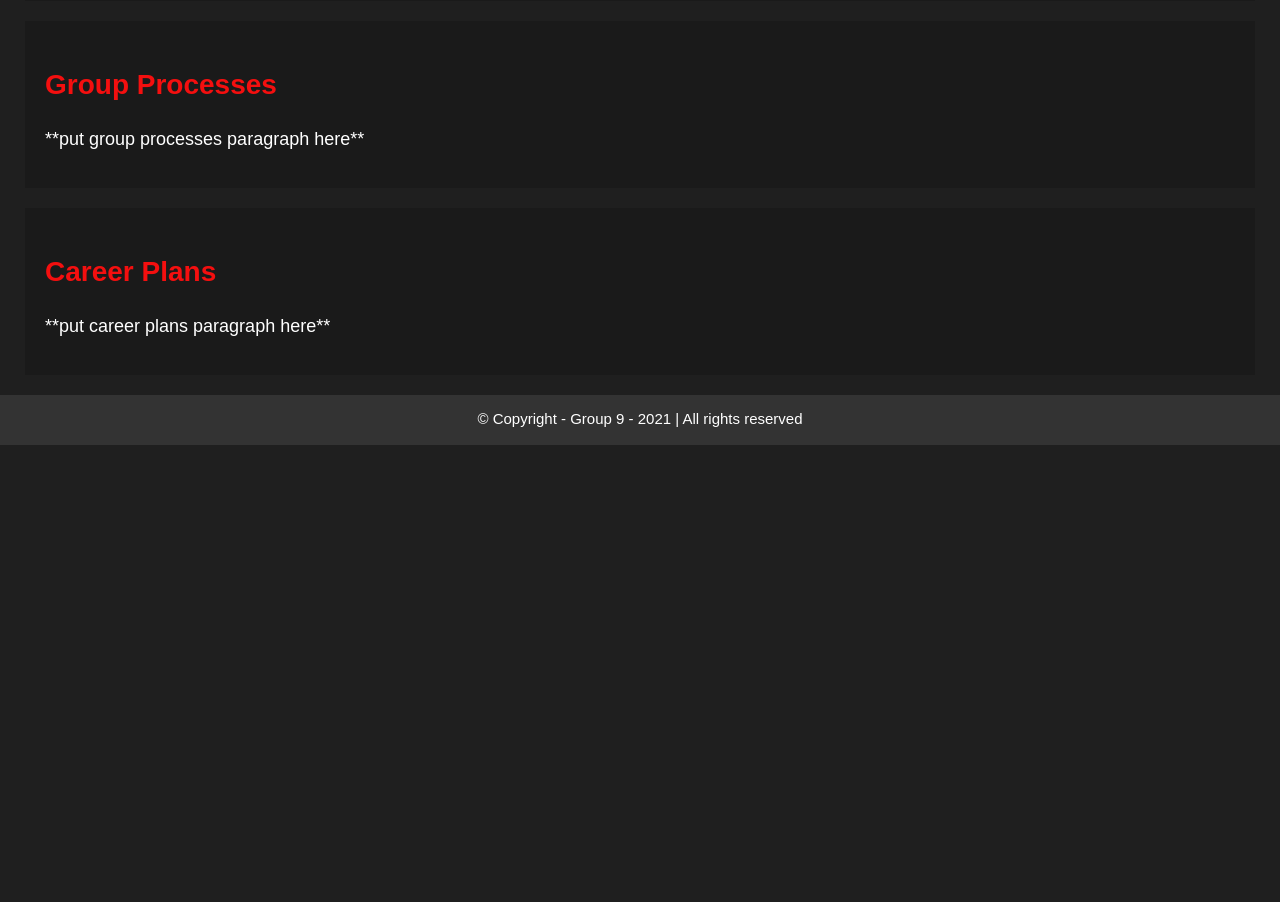
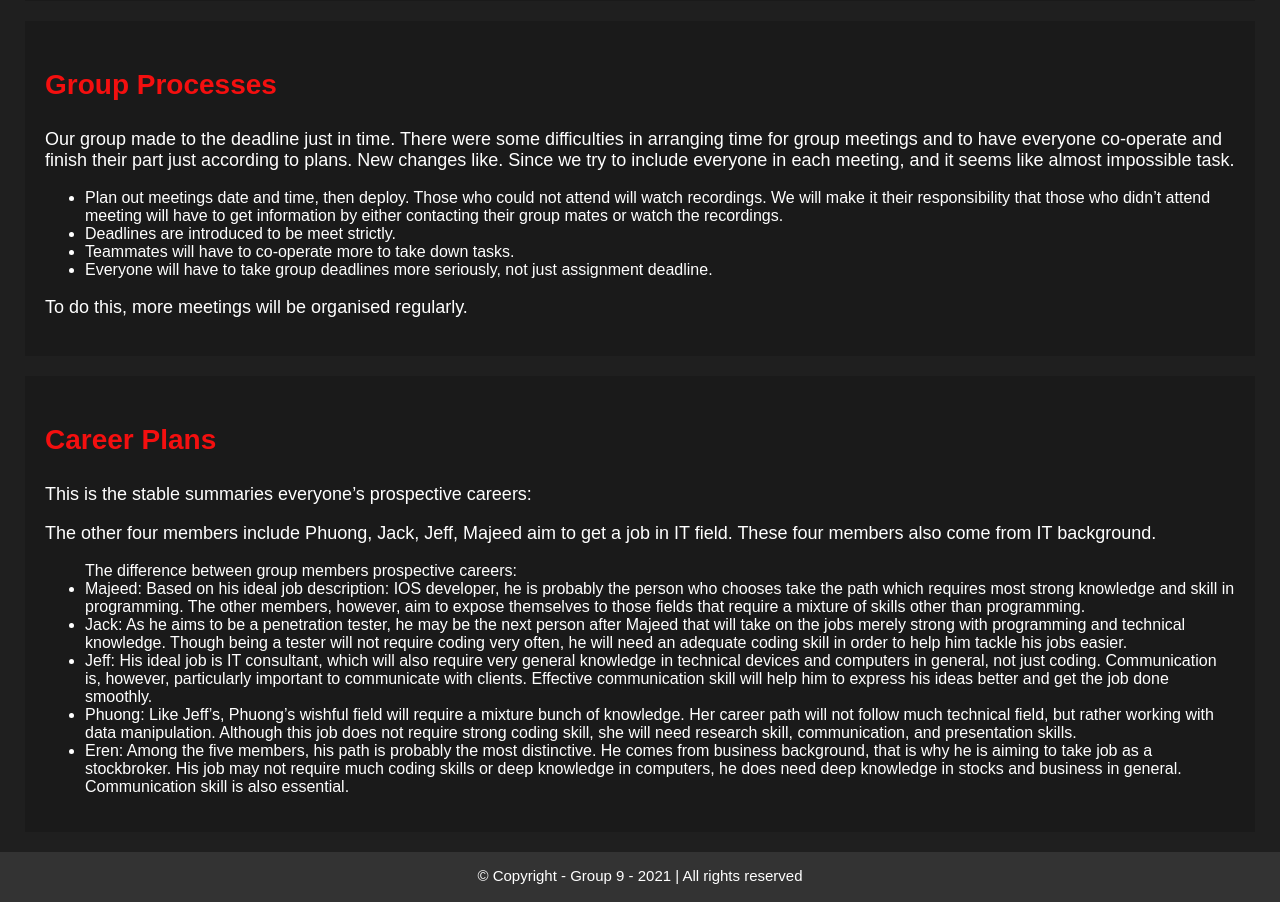
Before and after one commit to JackGardnerRMIT/Group9Assignment3, a plain HTML site: page index.html in a window 1280 px wide. Shown: the part 2520-3422 px from the top of the page. Before the commit the page ends 2965 px from the top, so only its background shows below. Drawn offline with Linux system fonts and the light colour scheme.

Commit message:
Update index.html

```diff
--- a/index.html
+++ b/index.html
@@ -84,12 +84,33 @@ Last modified: 22/5/2021
 
     <div class="box">
         <h3 style="color:#F40F0F;">Group Processes</h3>
-            <p>**put group processes paragraph here**</p>
+            <p>Our group made to the deadline just in time. There were some difficulties in arranging time for group meetings and to have everyone co-operate and finish their part just according to plans. New changes like. Since we try to include everyone in each meeting, and it seems like almost impossible task. </p>
+            <ul>
+                <li>Plan out meetings date and time, then deploy. Those who could not attend will watch recordings. We will make it their responsibility that those who didn’t attend meeting will have to get information by either contacting their group mates or watch the recordings. </li>
+                <li>Deadlines are introduced to be meet strictly.</li>
+                <li>Teammates will have to co-operate more to take down tasks.</li>
+                <li>Everyone will have to take group deadlines more seriously, not just assignment deadline.</li>
+            </ul>
+        <p>To do this, more meetings will be organised regularly. </p>
     </div>
 
     <div class="box">
         <h3 style="color:#F40F0F;">Career Plans</h3>
-            <p>**put career plans paragraph here**</p>
+            <p>This is the stable summaries everyone’s prospective careers:</p>
+            <p>The other four members include Phuong, Jack, Jeff, Majeed aim to get a job in IT field.  These four members also come from IT background. </p>
+            <ul> The difference between group members prospective careers:
+                <li>Majeed:
+                    Based on his ideal job description: IOS developer, he is probably the person who chooses take the path which requires most strong knowledge and skill in programming. The other members, however, aim to expose themselves to those fields that require a mixture of skills other than programming.  </li>
+                <li>Jack:
+                    As he aims to be a penetration tester, he may be the next person after Majeed that will take on the jobs merely strong with programming and technical knowledge. Though being a tester will not require coding very often, he will need an adequate coding skill in order to help him tackle his jobs easier. </li>
+                <li>Jeff:
+                    His ideal job is IT consultant, which will also require very general knowledge in technical devices and computers in general, not just coding. Communication is, however, particularly important to communicate with clients. Effective communication skill will help him to express his ideas better and get the job done smoothly. </li>
+                <li>Phuong:
+                    Like Jeff’s, Phuong’s wishful field will require a mixture bunch of knowledge. Her career path will not follow much technical field, but rather working with data manipulation. Although this job does not require strong coding skill, she will need research skill, communication, and presentation skills.  </li>
+                <li>Eren:
+                    Among the five members, his path is probably the most distinctive. He comes from business background, that is why he is aiming to take job as a stockbroker. His job may not require much coding skills or deep knowledge in computers, he does need deep knowledge in stocks and business in general. Communication skill is also essential.  </li>
+            </ul>
+
     </div>
 
 <!-- footer -->
```
